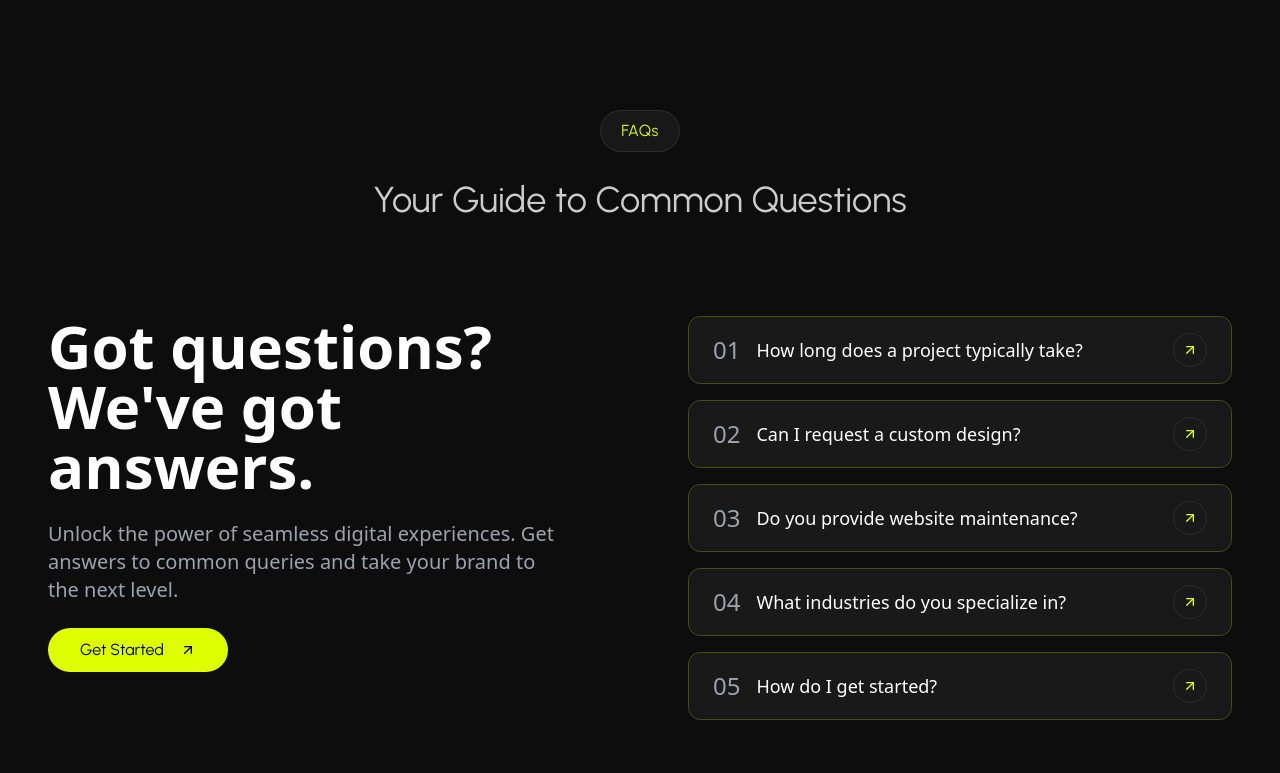
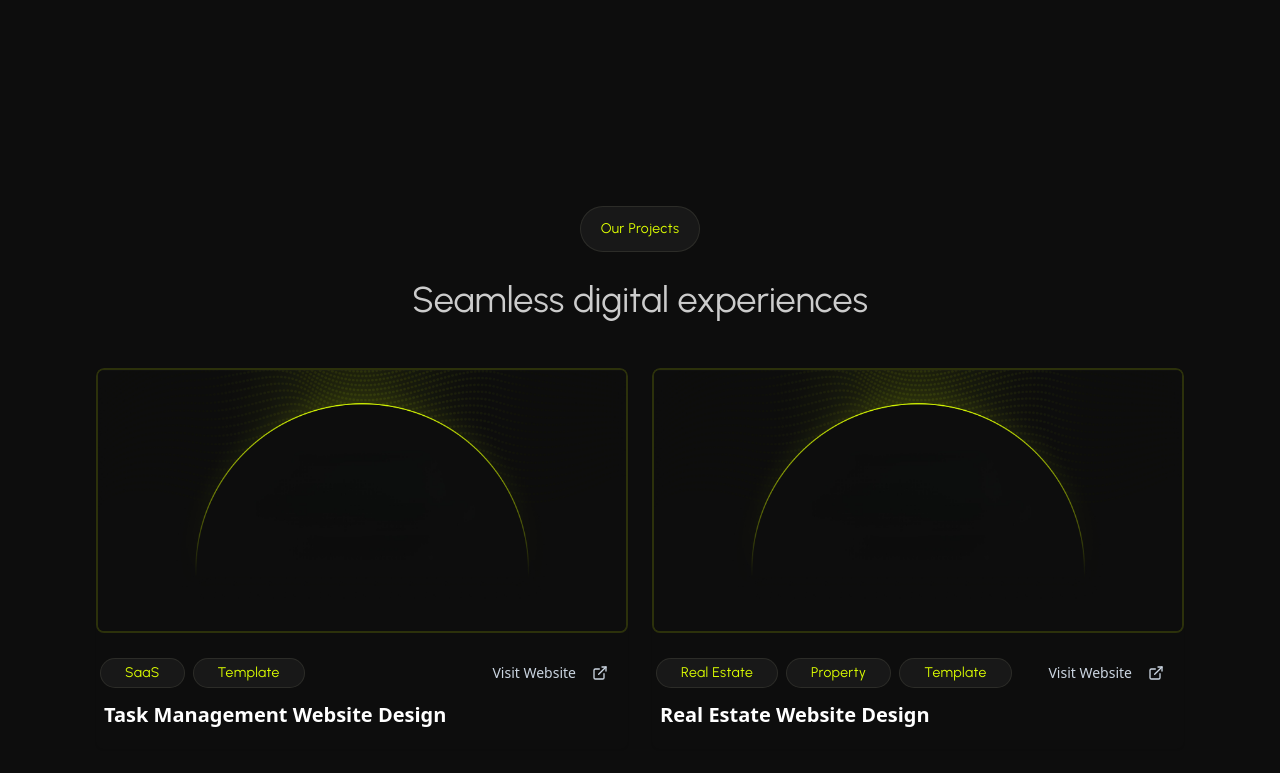
Before and after one commit to Raniaelmorabet/NEONX-DIGITAL, a React (Vite) app: page / in a window 1280 px wide. Shown: the part 2810-3583 px from the top of the page. Built offline with nearby package versions, Linux system fonts and the light colour scheme.

Commit message:
Add projects section in App component

```diff
--- a/src/App.jsx
+++ b/src/App.jsx
@@ -6,6 +6,7 @@ import TechStack from "./Components/TechStack.jsx";
 import FAQSection from "./Components/FAQ.jsx";
 import ContactUs from "./Components/ContactUs.jsx";
 import Footer from "./Components/Footer.jsx";
+import Projects from "./Components/Projects.jsx";
 
 function App() {
     return(
@@ -15,6 +16,7 @@ function App() {
             <About/>
             <Services/>
             <TechStack/>
+            <Projects />
             <FAQSection />
             <ContactUs />
             <Footer />
```
